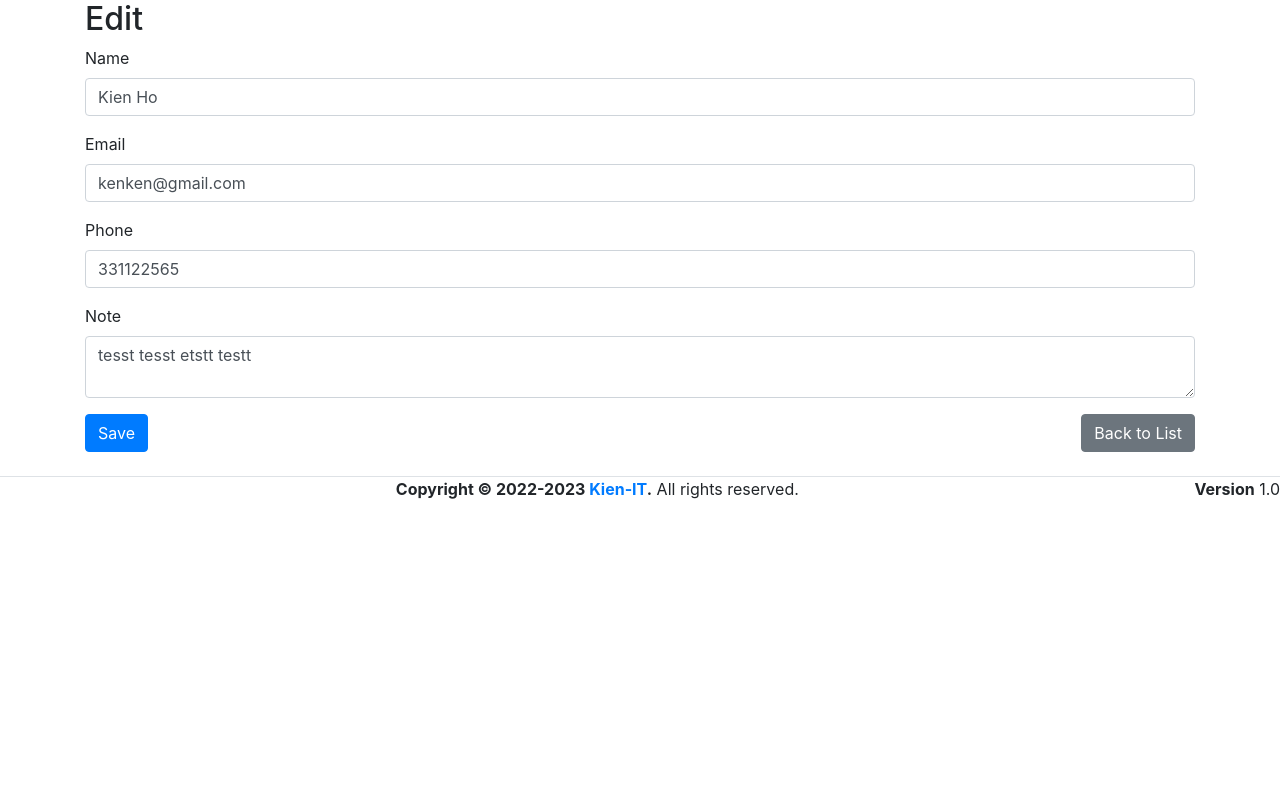
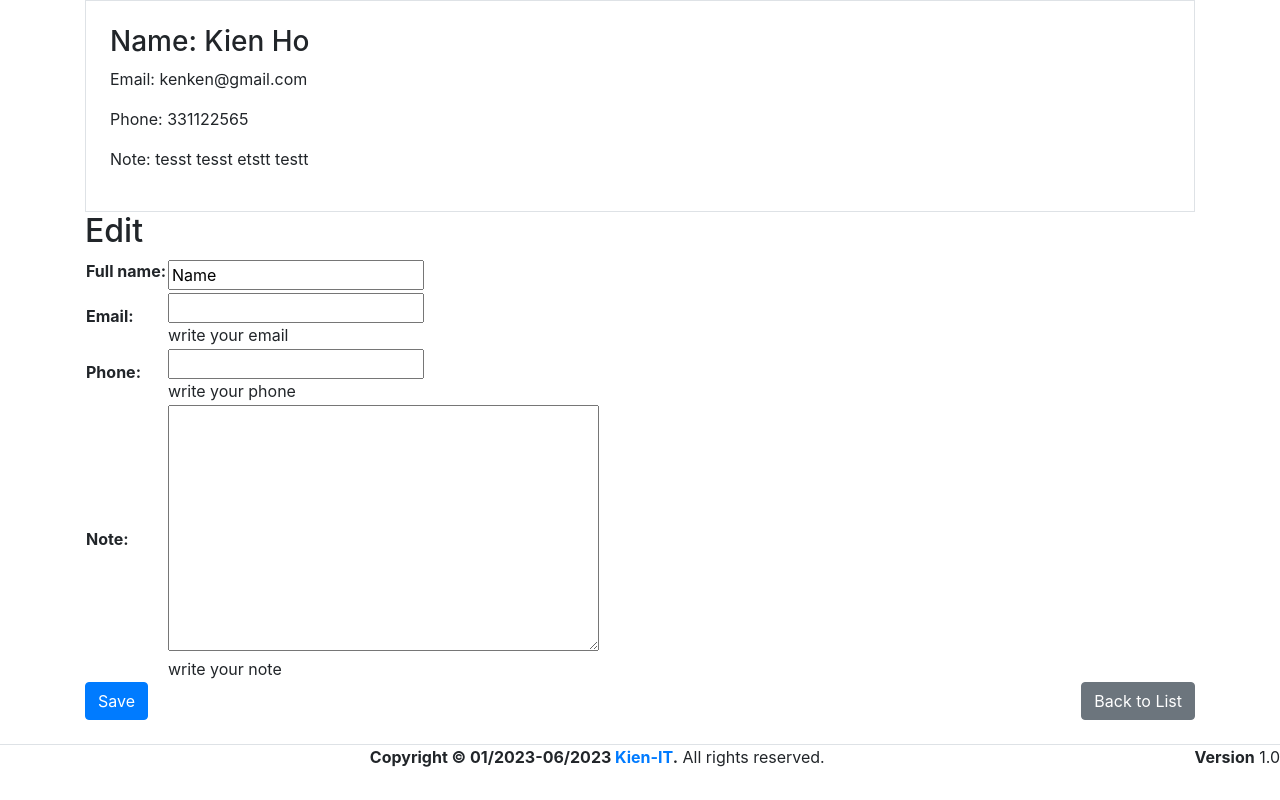
Before and after one commit to kien241197/django-test, a Django app: page /members/edit/1 in a window 1280 px wide. Run offline with Django 4.2, Linux system fonts and the light colour scheme; data comes from the database, SQL or seed files in the repository; both versions use the stored data as it was after the commit; some libraries are stand-ins or nearby versions.

Commit message:
add form

```diff
--- /dev/null
+++ b/members/forms.py
@@ -0,0 +1,8 @@
+from django import forms
+from django.core import validators
+
+class Member(forms.Form):
+    name = forms.CharField(label="Full name", initial = 'Name', max_length = 100)
+    email = forms.EmailField(help_text = 'write your email', )
+    phone = forms.CharField(help_text = 'write your phone', validators = [validators.MinLengthValidator(10)])
+    note = forms.CharField(help_text = 'write your note', widget = forms.Textarea, required = False)
--- a/members/templates/edit.html
+++ b/members/templates/edit.html
@@ -6,10 +6,16 @@
 
 {% block content %}
     <div class="container">
+        <div class="box border p-4">
+            <h3>Name: {{ member.name }}</h3>
+            <p>Email: {{ member.email }}</p>
+            <p>Phone: {{ member.phone }}</p>
+            <p>Note: {{ member.note }}</p>
+        </div>
         <h2>Edit</h2>
         <form action="{% url 'members.edit' member.id %}" method="POST">
         	{% csrf_token %}
-            <div class="form-group">
+            <!-- <div class="form-group">
                 <label for="name">Name</label>
                 <input type="text" class="form-control" id="name" name="name" value="{{ member.name }}">
             </div>
@@ -24,7 +30,10 @@
 			<div class="form-group">
                 <label for="note">Note</label>
                 <textarea type="text" class="form-control" id="note" name="note">{{ member.note }}</textarea>
-            </div>
+            </div> -->
+            <table>
+                {{ form.as_table }}
+            </table>
 
 			<div class="d-flex justify-content-between">
 	           <button type="submit" class="btn btn-primary">Save</button>
--- a/members/templates/index.html
+++ b/members/templates/index.html
@@ -12,6 +12,12 @@
 		        <a class="btn btn-success" href="{% url 'members.add' %}">Create</a>
 		    </div>
     	</div>
+        <div class="d-flex justify-content-end mb-2">
+            <form action="" method="GET">
+               <input type="text" name="search" value="{{ request.GET.search }}">
+               <button type="submit">Search</button>
+            </form>
+        </div>
     	{% csrf_token %}
         <table class="table">
             <thead>
--- a/members/templates/layouts.html
+++ b/members/templates/layouts.html
@@ -17,7 +17,7 @@
         {% endblock %}
     </main>
 	<footer class="main-footer mt-4">
-		<div class="text-center border-top"><span><strong>Copyright © 2022-2023 <a href="#">Kien-IT</a>.</strong>
+		<div class="text-center border-top"><span><strong>Copyright © 01/2023-{% now "m/Y" %} <a href="#">Kien-IT</a>.</strong>
     All rights reserved.
     <div class="float-right d-none d-sm-inline-block">
       <b>Version</b> 1.0
--- a/members/views.py
+++ b/members/views.py
@@ -5,6 +5,8 @@ from .models import Member
 from datetime import datetime
 from django.views.decorators.csrf import csrf_exempt, csrf_protect
 from pprint import pprint
+from . import forms
+from django.db.models import Q
 
 # Create your views here.
 def home(request):
@@ -12,7 +14,10 @@ def home(request):
 	return HttpResponse(template.render())
 
 def members(request):
-	members = Member.objects.order_by('-id').all().values()
+	query = request.GET.get('search')
+	members = Member.objects.filter(
+		Q(name__icontains=query) | Q(email__icontains=query) | Q(note__icontains=query)
+	).order_by('-id')
 	template = loader.get_template('index.html')
 	context = {
 		'members': members,
@@ -20,29 +25,35 @@ def members(request):
 	return HttpResponse(template.render(context, request))
 
 def member_create(request):
+	form = forms.Member()
 	template = loader.get_template('add.html')
 	if request.method == 'POST':
-		obj = Member()
-		obj.name = request.POST.get('name')
-		obj.email = request.POST.get('email')
-		obj.phone = request.POST.get('phone')
-		obj.note = request.POST.get('note')
-		obj.joined_at = datetime.now().date()
-		obj.save()
-		return redirect('members')
-	return HttpResponse(template.render({}, request))
+		form = forms.Member(request.POST)
+		if form.is_valid():
+			obj = Member()
+			obj.name = request.POST.get('name')
+			obj.email = request.POST.get('email')
+			obj.phone = request.POST.get('phone')
+			obj.note = request.POST.get('note')
+			obj.joined_at = datetime.now().date()
+			obj.save()
+			return redirect('members')
+	return HttpResponse(template.render({'form': form}, request))
 
 def member_edit(request, id):
 	template = loader.get_template('edit.html')
 	obj = get_object_or_404(Member, pk=id)
+	form = forms.Member()
 	if request.method == 'POST':
-		obj.name = request.POST.get('name')
-		obj.email = request.POST.get('email')
-		obj.phone = request.POST.get('phone')
-		obj.note = request.POST.get('note')
-		obj.save()
-		return redirect('members')
-	return HttpResponse(template.render({'member': obj}, request))
+		form = forms.Member(request.POST)
+		if form.is_valid():
+			obj.name = request.POST.get('name')
+			obj.email = request.POST.get('email')
+			obj.phone = request.POST.get('phone')
+			obj.note = request.POST.get('note')
+			obj.save()
+			return redirect('members')
+	return HttpResponse(template.render({'member': obj, 'form': form}, request))
 
 def member_delete(request, id):
     try:
```
Also changed, not shown: members/templates/add.html (+5 -2 lines), db.sqlite3.
